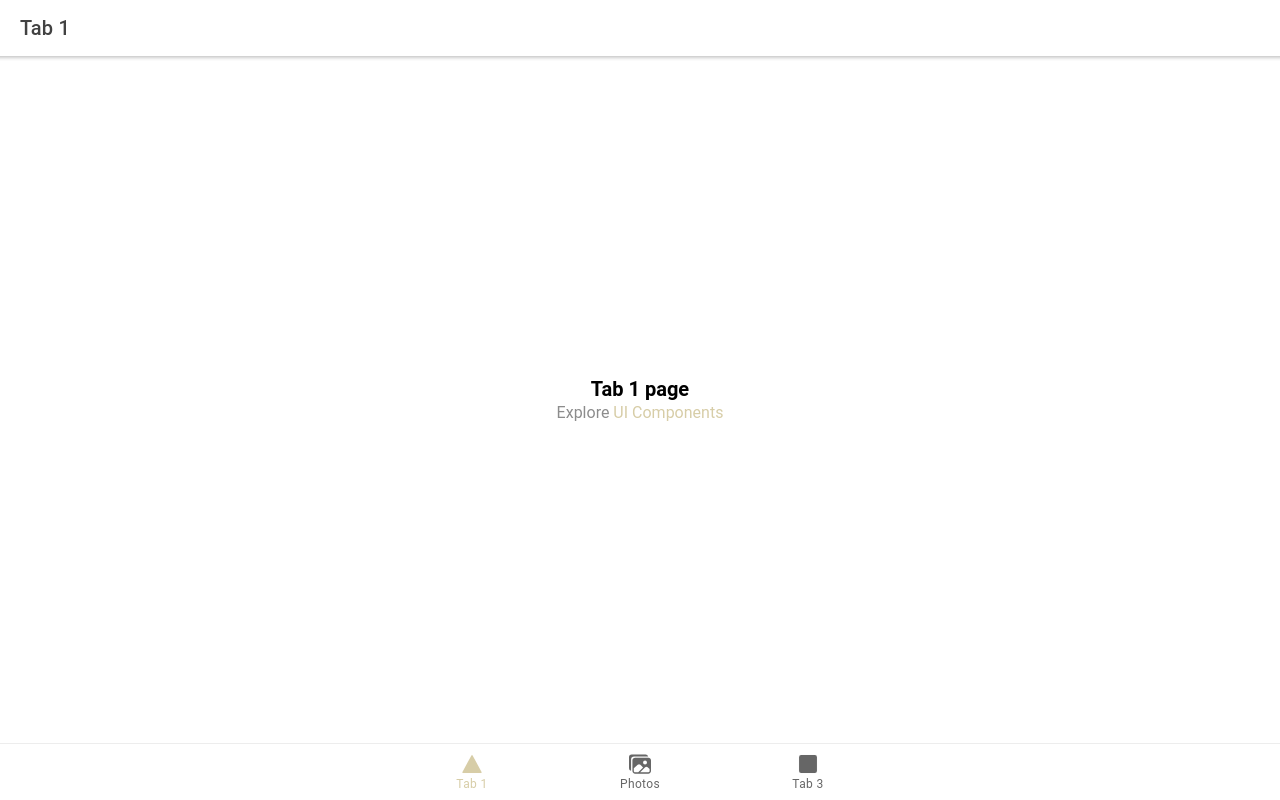
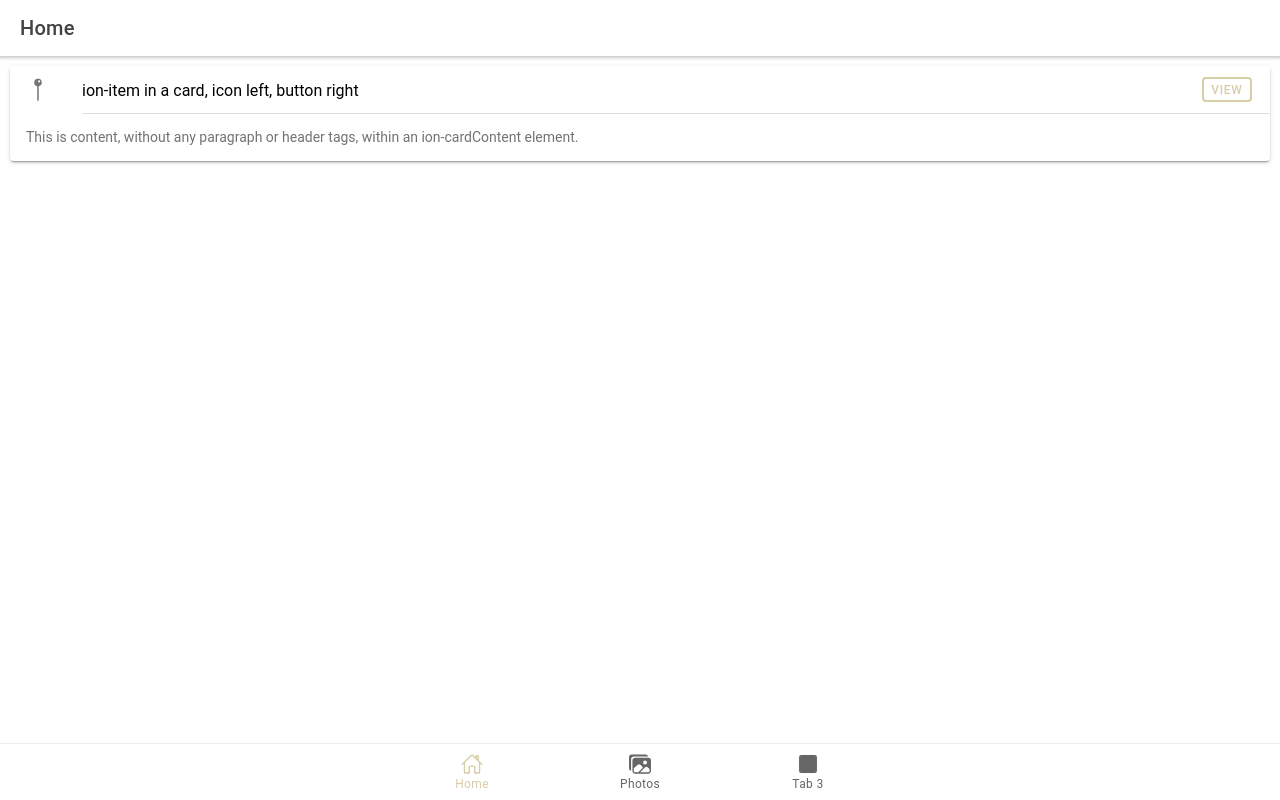
Before and after one commit to mmflores/CS4261, a React (Create React App) app: page /tab1 in a window 1280 px wide. Built offline with nearby package versions, Linux system fonts and the light colour scheme.

Commit message:
added card to homepage

```diff
--- a/src/App.tsx
+++ b/src/App.tsx
@@ -10,7 +10,7 @@ import {
   IonTabs
 } from '@ionic/react';
 import { IonReactRouter } from '@ionic/react-router';
-import { images , ellipse, square, triangle } from 'ionicons/icons';
+import { images , homeOutline, square, triangle } from 'ionicons/icons';
 import Tab1 from './pages/Tab1';
 import Tab2 from './pages/Tab2';
 import Tab3 from './pages/Tab3';
@@ -46,8 +46,8 @@ const App: React.FC = () => (
         </IonRouterOutlet>
         <IonTabBar slot="bottom">
           <IonTabButton tab="tab1" href="/tab1">
-            <IonIcon icon={triangle} />
-            <IonLabel>Tab 1</IonLabel>
+            <IonIcon icon={homeOutline} />
+            <IonLabel>Home</IonLabel>
           </IonTabButton>
           <IonTabButton tab="tab2" href="/tab2">
             <IonIcon icon={images} />
--- a/src/pages/Tab1.tsx
+++ b/src/pages/Tab1.tsx
@@ -1,6 +1,7 @@
 import React from 'react';
 import { IonContent, IonHeader, IonPage, IonTitle, IonToolbar } from '@ionic/react';
-import ExploreContainer from '../components/ExploreContainer';
+import { IonCard, IonCardHeader, IonCardSubtitle, IonCardTitle, IonCardContent, IonItem, IonIcon, IonLabel, IonButton } from '@ionic/react';
+import { pin, wifi, wine, warning, walk } from 'ionicons/icons';
 import './Tab1.css';
 
 const Tab1: React.FC = () => {
@@ -8,16 +9,29 @@ const Tab1: React.FC = () => {
     <IonPage>
       <IonHeader>
         <IonToolbar>
-          <IonTitle>Tab 1</IonTitle>
+          <IonTitle>Home</IonTitle>
         </IonToolbar>
       </IonHeader>
       <IonContent fullscreen>
+
+        <IonCard>
+          <IonItem>
+            <IonIcon icon={pin} slot="start" />
+            <IonLabel>ion-item in a card, icon left, button right</IonLabel>
+            <IonButton href='#' fill="outline" slot="end">View</IonButton>
+          </IonItem>
+
+          <IonCardContent>
+            This is content, without any paragraph or header tags,
+            within an ion-cardContent element.
+          </IonCardContent>
+        </IonCard>
+
         <IonHeader collapse="condense">
           <IonToolbar>
-            <IonTitle size="large">Tab 1</IonTitle>
+            <IonTitle size="large">Home</IonTitle>
           </IonToolbar>
         </IonHeader>
-        <ExploreContainer name="Tab 1 page" />
       </IonContent>
     </IonPage>
   );
```
